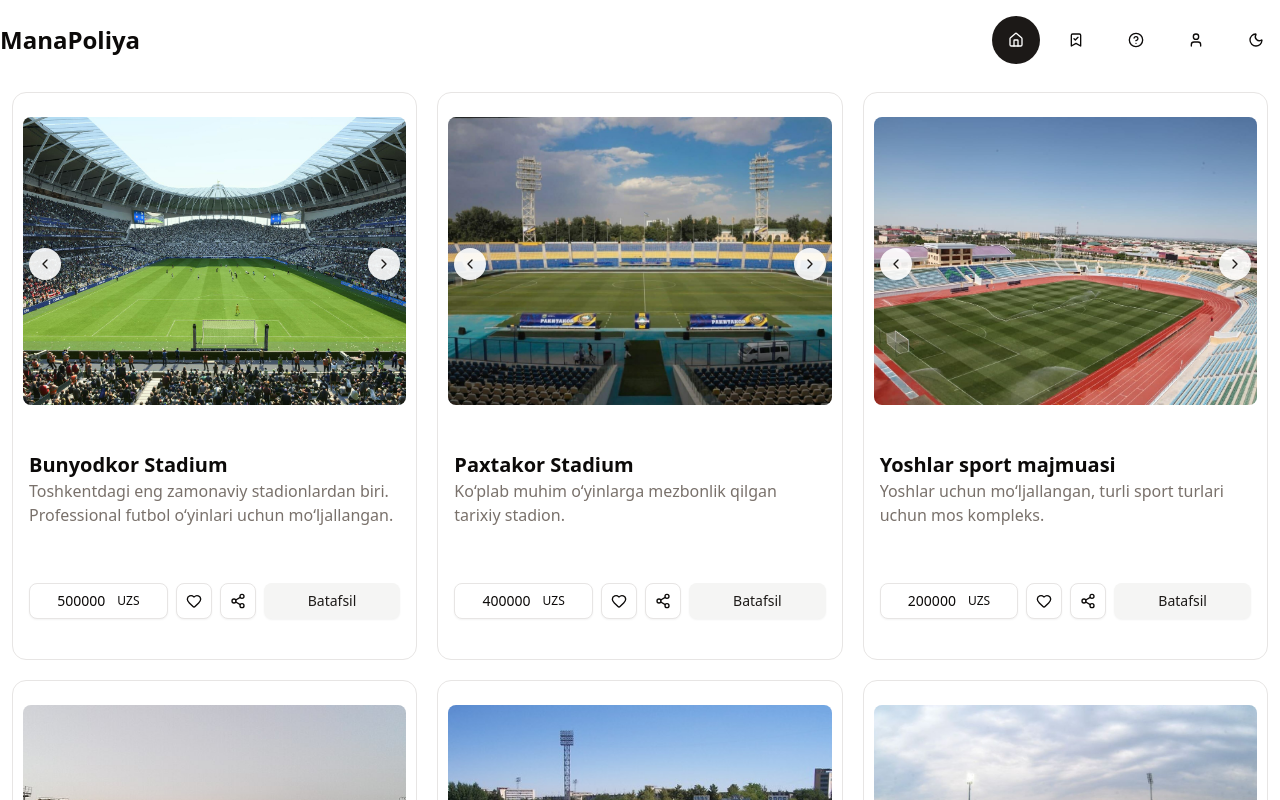
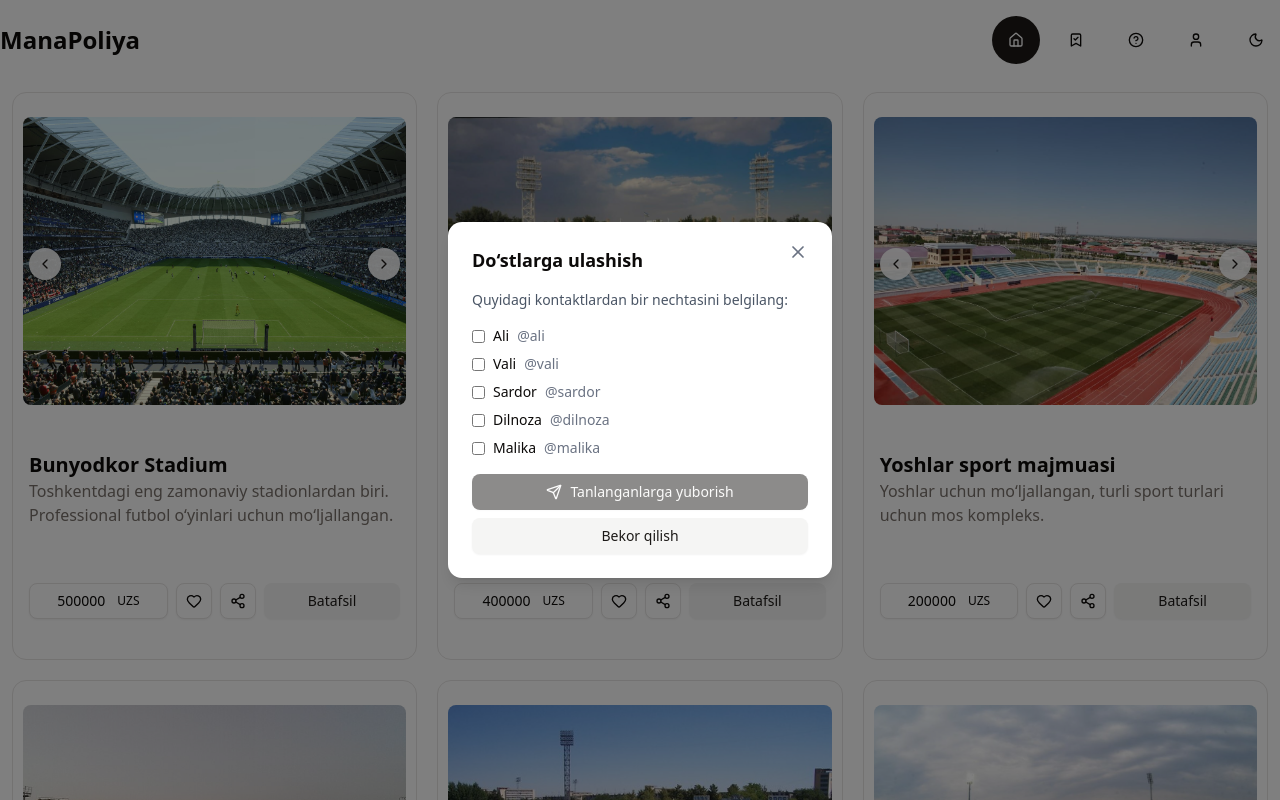
Before and after one commit to Rozimuxammed/manapoliya, a React (Vite) app: page / in a window 1280 px wide. Both pictures are taken after a click on the button 237 px from the left and 601 px from the top of the page. Shown: the top 800 px of the page. Built offline with nearby package versions, Linux system fonts and the light colour scheme.

Commit message:
by rozimuxammed

```diff
--- a/src/pages/Details.jsx
+++ b/src/pages/Details.jsx
@@ -21,6 +21,8 @@
   Globe,
   ChevronLeft,
   ChevronRight,
+  X,
+  Send,
 } from "lucide-react";
 import { Badge } from "@/components/ui/badge";
 import {
@@ -46,6 +48,29 @@
 export default function Details() {
   const { id } = useParams();
   const { data } = useSelector((state) => state.stadions);
+  const [shareModal, setShareModal] = useState(null); // stadium id
+  const [selectedContacts, setSelectedContacts] = useState([]);
+
+  const mockContacts = [
+    { id: 1, name: "Ali", username: "@ali" },
+    { id: 2, name: "Vali", username: "@vali" },
+    { id: 3, name: "Sardor", username: "@sardor" },
+    { id: 4, name: "Dilnoza", username: "@dilnoza" },
+    { id: 5, name: "Malika", username: "@malika" },
+  ];
+
+  const toggleContact = (id) => {
+    setSelectedContacts((prev) =>
+      prev.includes(id) ? prev.filter((c) => c !== id) : [...prev, id]
+    );
+  };
+
+  const sendToContacts = () => {
+    const chosen = mockContacts.filter((c) => selectedContacts.includes(c.id));
+    console.log("📤 Yuborildi:", chosen, "stadiumId:", shareModal);
+    setShareModal(null);
+    setSelectedContacts([]);
+  };
 
   const stadium = data?.find((item) => String(item.id) === String(id));
 
@@ -180,6 +205,58 @@
 
   return (
     <div className="container mx-auto p-4 mb-16 max-w-5xl">
+      {shareModal && (
+        <div className="fixed inset-0 bg-black/50 flex items-center p-3 justify-center z-50">
+          <div className="bg-white dark:bg-gray-900 rounded-xl shadow-lg p-6 w-96 relative">
+            <Button
+              variant="ghost"
+              className="absolute top-3 right-3 text-gray-500 hover:text-gray-700"
+              onClick={() => setShareModal(null)}
+            >
+              <X className="size-5" />
+            </Button>
+            <h2 className="text-lg font-bold mb-4">Do‘stlarga ulashish</h2>
+            <p className="text-sm text-gray-600 dark:text-gray-400 mb-4">
+              Quyidagi kontaktlardan bir nechtasini belgilang:
+            </p>
+
+            <div className="max-h-40 overflow-y-auto mb-4 space-y-2">
+              {mockContacts.map((c) => (
+                <Label
+                  key={c.id}
+                  className="flex items-center gap-2 cursor-pointer"
+                >
+                  <input
+                    type="checkbox"
+                    checked={selectedContacts.includes(c.id)}
+                    onChange={() => toggleContact(c.id)}
+                  />
+                  <span className="font-medium">{c.name}</span>
+                  <span className="text-gray-500 text-sm">{c.username}</span>
+                </Label>
+              ))}
+            </div>
+
+            <div className="flex flex-col gap-2">
+              <Button
+                className="w-full flex items-center gap-2"
+                onClick={sendToContacts}
+                disabled={selectedContacts.length === 0}
+              >
+                <Send className="size-4" />
+                Tanlanganlarga yuborish
+              </Button>
+              <Button
+                variant="secondary"
+                className="w-full"
+                onClick={() => setShareModal(null)}
+              >
+                Bekor qilish
+              </Button>
+            </div>
+          </div>
+        </div>
+      )}
       <Card className="overflow-hidden border shadow-lg rounded-2xl">
         <CardHeader className="p-0 relative">
           <div className="w-[95%] mx-auto h-52 sm:h-64 md:h-80">
@@ -227,6 +304,7 @@
                 variant="ghost"
                 size="icon"
                 className="bg-white/90 dark:bg-gray-900/80 size-8 rounded-full shadow-md"
+                onClick={() => setShareModal(stadium.id)}
               >
                 <Share2 className="size-4 text-primary" />
               </Button>
--- a/src/pages/Home.jsx
+++ b/src/pages/Home.jsx
@@ -8,20 +8,37 @@
   CardHeader,
   CardTitle,
 } from "@/components/ui/card";
-import { Heart, Share2, ChevronLeft, ChevronRight } from "lucide-react";
+import {
+  Heart,
+  Share2,
+  ChevronLeft,
+  ChevronRight,
+  X,
+  Send,
+} from "lucide-react";
 import { Link } from "react-router-dom";
 import { useState, useEffect } from "react";
 import { addNewData } from "../redux/slice/stadionSlice";
+import { Label } from "../components/ui/label";
 
 export default function Home() {
   const { data } = useSelector((state) => state.stadions);
   const dispatch = useDispatch();
   const [imageIndices, setImageIndices] = useState({});
-
   const [likedStadiums, setLikedStadiums] = useState(() => {
     const saved = localStorage.getItem("likedStadiums");
     return saved ? JSON.parse(saved) : [];
   });
+  const [shareModal, setShareModal] = useState(null); // stadium id
+  const [selectedContacts, setSelectedContacts] = useState([]);
+
+  const mockContacts = [
+    { id: 1, name: "Ali", username: "@ali" },
+    { id: 2, name: "Vali", username: "@vali" },
+    { id: 3, name: "Sardor", username: "@sardor" },
+    { id: 4, name: "Dilnoza", username: "@dilnoza" },
+    { id: 5, name: "Malika", username: "@malika" },
+  ];
 
   useEffect(() => {
     localStorage.setItem("likedStadiums", JSON.stringify(likedStadiums));
@@ -42,6 +59,19 @@
     );
   };
 
+  const toggleContact = (id) => {
+    setSelectedContacts((prev) =>
+      prev.includes(id) ? prev.filter((c) => c !== id) : [...prev, id]
+    );
+  };
+
+  const sendToContacts = () => {
+    const chosen = mockContacts.filter((c) => selectedContacts.includes(c.id));
+    console.log("📤 Yuborildi:", chosen, "stadiumId:", shareModal);
+    setShareModal(null);
+    setSelectedContacts([]);
+  };
+
   const getImageIndex = (stadiumId) => imageIndices[stadiumId] || 0;
 
   const nextImage = (stadiumId, length) =>
@@ -60,6 +90,60 @@
 
   return (
     <div className="container mx-auto mb-16 p-3">
+      {shareModal && (
+        <div className="fixed inset-0 bg-black/50 flex items-center p-3 justify-center z-50">
+          <div className="bg-white dark:bg-gray-900 rounded-xl shadow-lg p-6 w-96 relative">
+            <Button
+              variant="ghost"
+              className="absolute top-3 right-3 text-gray-500 hover:text-gray-700"
+              onClick={() => setShareModal(null)}
+            >
+              <X className="size-5" />
+            </Button>
+            <h2 className="text-lg font-bold mb-4">Do‘stlarga ulashish</h2>
+            <p className="text-sm text-gray-600 dark:text-gray-400 mb-4">
+              Quyidagi kontaktlardan bir nechtasini belgilang:
+            </p>
+
+            <div className="max-h-40 overflow-y-auto mb-4 space-y-2">
+              {mockContacts.map((c) => (
+                <Label
+                  key={c.id}
+                  className="flex items-center gap-2 cursor-pointer"
+                >
+                  <input
+                    type="checkbox"
+                    checked={selectedContacts.includes(c.id)}
+                    onChange={() => toggleContact(c.id)}
+                  />
+                  <span className="font-medium">{c.name}</span>
+                  <span className="text-gray-500 text-sm">{c.username}</span>
+                </Label>
+              ))}
+            </div>
+
+            <div className="flex flex-col gap-2">
+              <Button
+                className="w-full flex items-center gap-2"
+                onClick={sendToContacts}
+                disabled={selectedContacts.length === 0}
+              >
+                <Send className="size-4" />
+                Tanlanganlarga yuborish
+              </Button>
+              <Button
+                variant="secondary"
+                className="w-full"
+                onClick={() => setShareModal(null)}
+              >
+                Bekor qilish
+              </Button>
+            </div>
+          </div>
+        </div>
+      )}
+
+      {/* Stadium Cards */}
       <div className="grid grid-cols-1 sm:grid-cols-2 lg:grid-cols-3 gap-5">
         {data?.map(({ image, price, name, description, id }) => {
           const images =
@@ -131,6 +215,7 @@
                   className="cursor-pointer"
                   size="icon"
                   variant="outline"
+                  onClick={() => setShareModal(id)}
                 >
                   <Share2 className="size-4" />
                 </Button>
```
